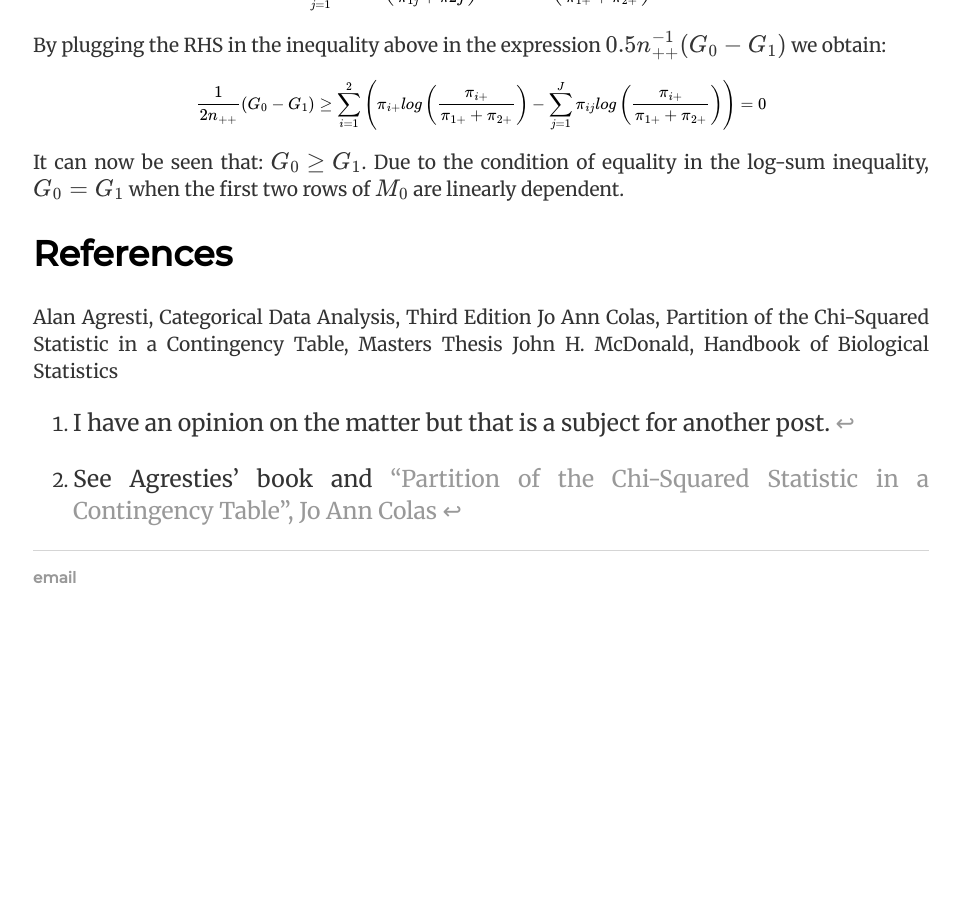
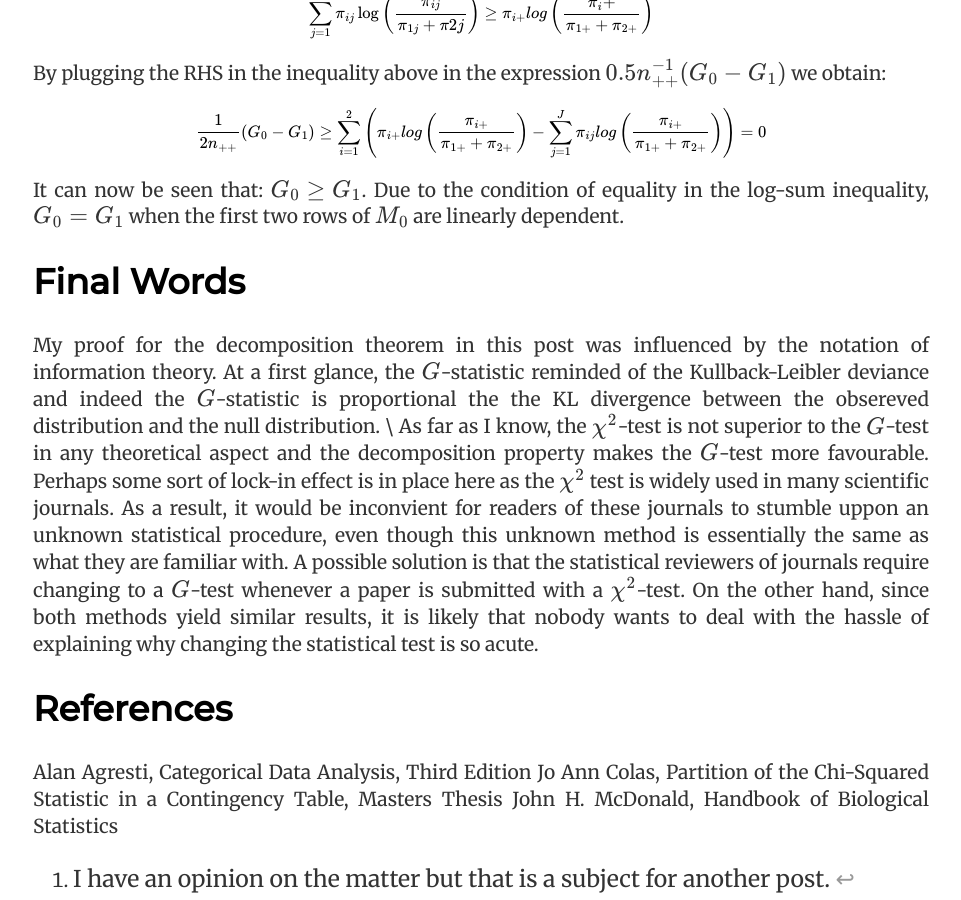
Before and after one commit to nirryde/nirryde.github.io, a Jekyll site: the page built from _posts/2020-10-04-Groupping Levels in Contingency and Independence.md, in a window 1280 px wide and 900 px high, scrolled down 3335 px. Shown: the whole window, without its empty margins (159-1120 px from the left). Built offline with Jekyll 4.4.1, drawn with Linux system fonts in a browser that asks for light colours; formulas are drawn with MathJax 3; before the commit the page ends 3983 px from its top, so only the background shows below that; some of the changed text lies outside the part shown.

Commit message:
Update 2020-10-04-Groupping Levels in Contingency and Independence.md

```diff
--- a/_posts/2020-10-04-Groupping Levels in Contingency and Independence.md
+++ b/_posts/2020-10-04-Groupping Levels in Contingency and Independence.md
@@ -27,7 +27,7 @@ Under the null hypothesis of independence, both $$\chi^2$$ and $$G$$ statistics
 A Property of the G-Test: Table Decomposition
 ---------------------------------------------
 
-For me, the $$G$$ test was one of the interesting topics in the CTA course, mainly due to a proof I constructed for a property related to grouping levels in a contingency. The property is that when grouping levels of a variable, the $$G$$ statistic of the new contingency table is smaller than of the original table thus the null is more likely. Another way to view the theorem is that the G-statistic is additive which allows conduction of an experiment compounded from sub-experiments were the sum of G-statistics of all sub-experiments equals to the G-statistic of the grand experiment. \
+For me, the $$G$$ test was one of the interesting topics in the CTA course, mainly due to a proof I constructed for a property related to grouping levels in a contingency. The property is that when grouping levels of a variable, the $$G$$ statistic of the new contingency table is smaller than of the original table thus the null is more likely. Another way to view the theorem is that the G-statistic is additive which allows conduction of an experiment compounded from sub-experiments were the sum of G-statistics of all sub-experiments equals to the G-statistic of the grand experiment. It should be noted that this property does not hold for the $$\chi^2$$ statistic. \
 Let $$M_0$$ denote a contingency table of dimension $$I \times J$$. Now, let $$M_1$$ be the $$(I-1) \times J$$ contingency table obtained by merging the first two rows of $$M_0$$. In other words, the first row in $$M_1$$ is the sum of the first two rows in $$M_0$$. The remaining of the $$I-2$$ rows in $$M_1$$ are equal to the last $$I-2$$ rows in $$M_0$$. We denote $$G_k$$ as the $$G$$ statistic of $$M_k$$.
 
 **Theorem:** Using the definitions above: $$G_0 \geq G_1$$. \
@@ -79,6 +79,11 @@ $$\frac{1}{2n_{++}}\left( G_0-G_1 \right) \geq \sum_{i=1}^{2} \left( \pi_{i+} lo
 
 It can now be seen that: $$G_0 \geq G_1$$. Due to the condition of equality in the log-sum inequality, $$G_0=G_1$$ when the first two rows of $$M_0$$ are linearly dependent.
 
+Final Words
+-----------
+
+My proof for the decomposition theorem in this post was influenced by the notation of information theory. At a first glance, the $$G$$-statistic reminded of the Kullback-Leibler deviance and indeed the $$G$$-statistic is proportional the the KL divergence between the obsereved distribution and the null distribution. \
+As far as I know, the $$\chi^2$$-test is not superior to the $$G$$-test in any theoretical aspect and the decomposition property makes the $$G$$-test more favourable. Perhaps some sort of lock-in effect is in place here as the $$\chi^2$$ test is widely used in many scientific journals. As a result, it would be inconvient for readers of these journals to stumble uppon an unknown statistical procedure, even though this unknown method is essentially the same as what they are familiar with. A possible solution is that the statistical reviewers of journals require changing to a $$G$$-test whenever a paper is submitted with a $$\chi^2$$-test. On the other hand, since both methods yield similar results, it is likely that nobody wants to deal with the hassle of explaining why changing the statistical test is so acute.
 
 References
 ----------
@@ -86,5 +91,7 @@ Alan Agresti, Categorical Data Analysis, Third Edition
 Jo Ann Colas, Partition of the Chi-Squared Statistic in a Contingency Table, Masters Thesis
 John H. McDonald, Handbook of Biological Statistics
 
+
+
 [^1]: I have an opinion on the matter but that is a subject for another post.
 [^2]: See Agresties' book and [“Partition of the Chi-Squared Statistic in a Contingency Table”, Jo Ann Colas](https://ruor.uottawa.ca/bitstream/10393/30352/1/Colas_Jo_Ann_2014_thesis.pdf)
```
